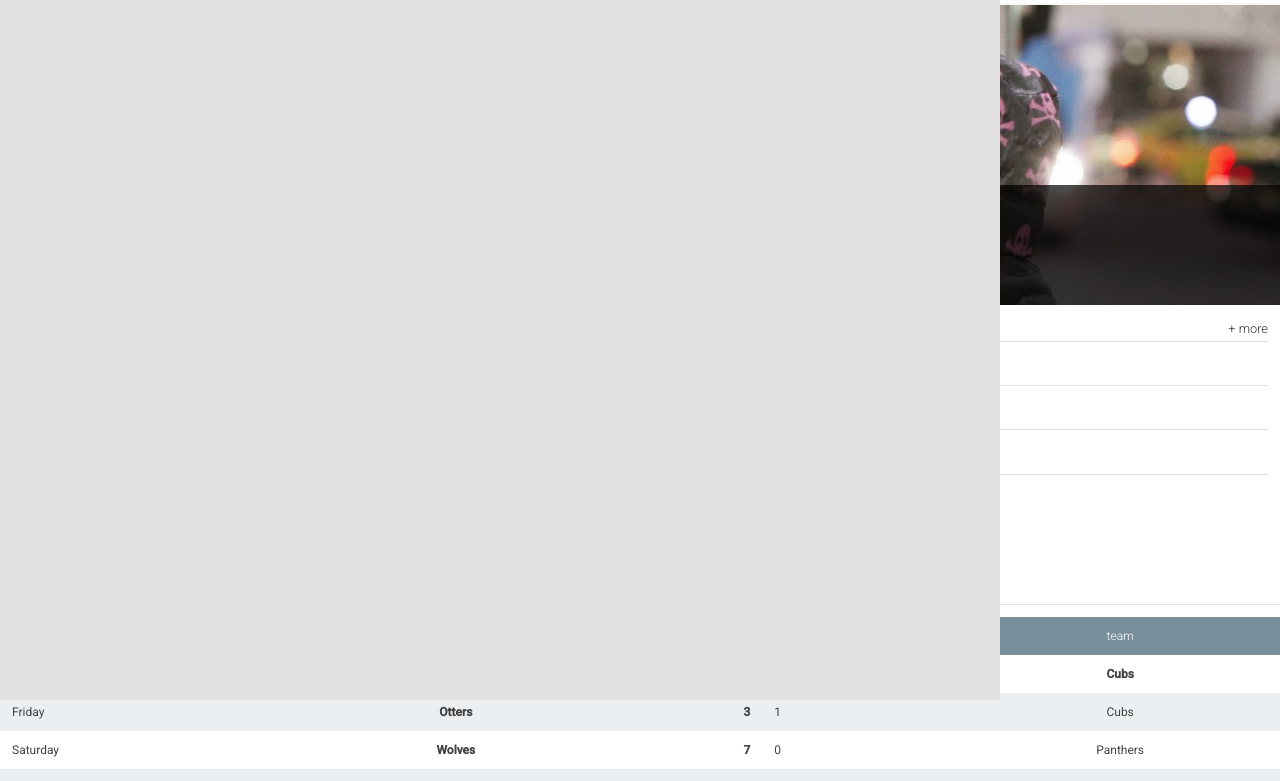
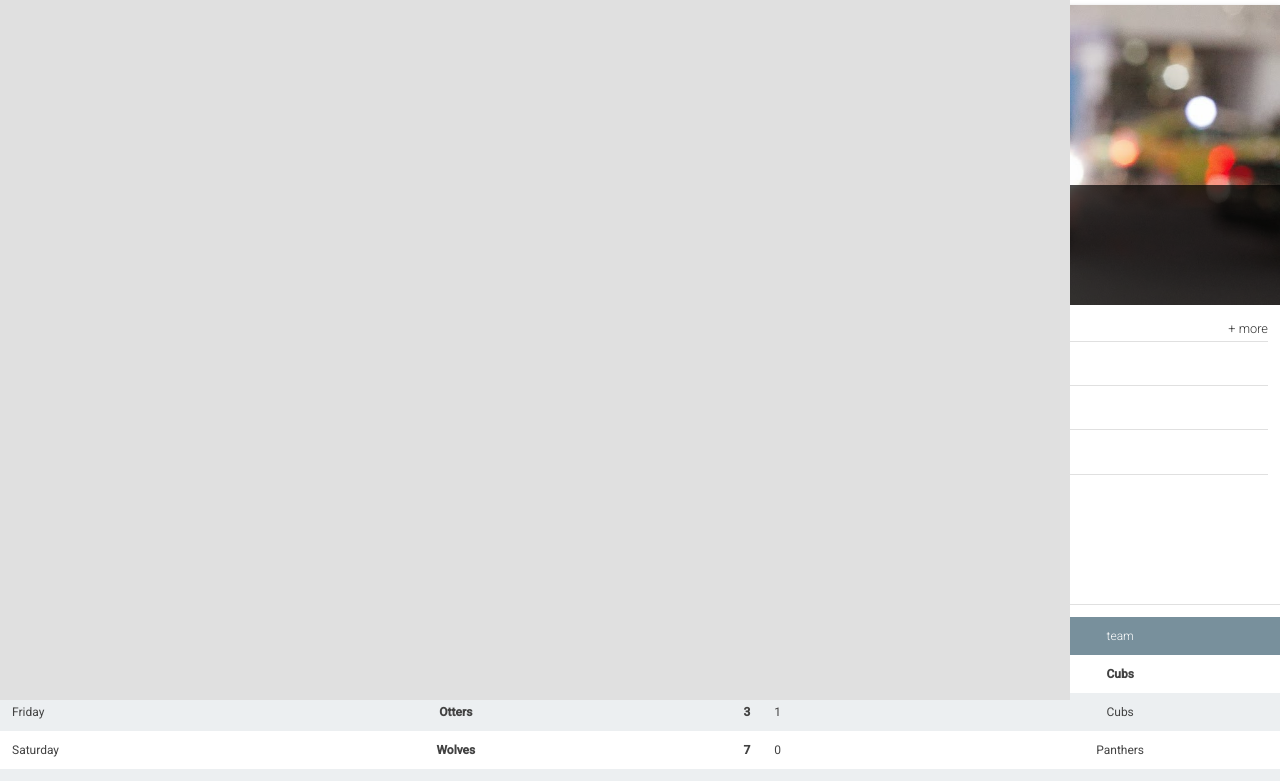
Before and after one commit to ferispeakscode/hometown-app, a plain HTML site: page index.html in a window 1280 px wide. Shown: the part 100-881 px from the top of the page. Drawn offline with Linux system fonts and the light colour scheme.

Commit message:
Adjust mobile nav size

```diff
--- a/small.css
+++ b/small.css
@@ -30,12 +30,12 @@ div {
 }
 
 nav {
-  width: 280px;
+  width: 210px;
   height: 100%;
   position: absolute;
   /* Move nav off canvas */
-  -webkit-transform: translate(-280px, 0);
-  transform: translate(-280px, 0);
+  -webkit-transform: translate(-210px, 0);
+  transform: translate(-210px, 0);
   transition: transform 0.3s ease;
   background-color:#E0E0E0;
 }
@@ -113,7 +113,7 @@ ul {
  */
 
 .nav {
-  width: 280px;
+  width: 210px;
   margin-left: auto;
   margin-right: auto;
   z-index: 1;
```
